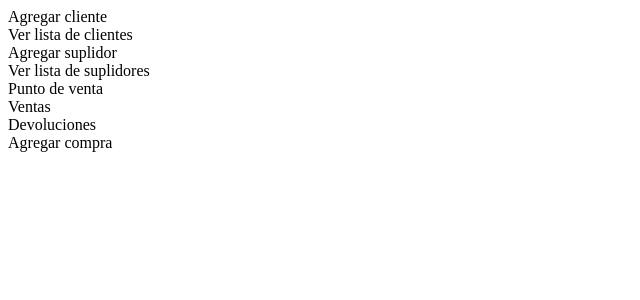
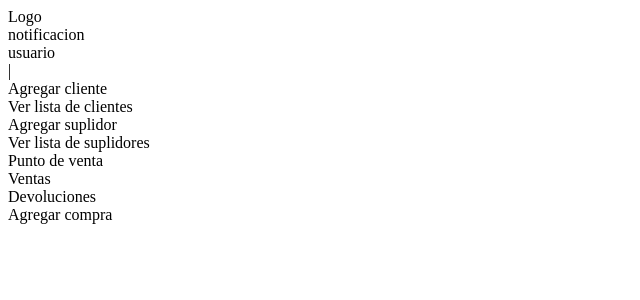
Before and after one commit to Softinblackish/softflesh, a PHP site: page /views/base.php in a window 1280 px wide. Shown: the top 300 px of the page, without its empty margins (0-640 px from the left). Run offline with PHP 8.4, Linux system fonts and the light colour scheme.

Commit message:
Estructura

```diff
--- a/views/base.php
+++ b/views/base.php
@@ -7,18 +7,16 @@
 </head>
 <body>
 
-    <div id="contenedor">
+
         <header>
             <div id="menu_top" >
-            <div id="logo">
-            </div>
-            <div id="notificaciones">
-            </div>
-            <div id="usuario">
-            </div>
+                <div id="logo">Logo</div>
+                <div id="notificaciones">notificacion</div>
+                <div id="usuario">usuario</div>
             </div>
         </header>
-        <nav>
+        <aside>
+    |       <nav>
                 <div id="menu_lateral">
                     <div id="nombre_empresa"></div>
                     <div id="menu">
@@ -69,12 +67,14 @@
                         </div>
                 <div>
             </nav>
-        </div>
+        </aside>
 
 
-        <div id="contenido">
 
-        </div>
-    </div>
+        <div id="contenido"></div>
+
+
+
+
 </body>
 </html>
```
Lines whose indentation alone changed are shown as unchanged.
